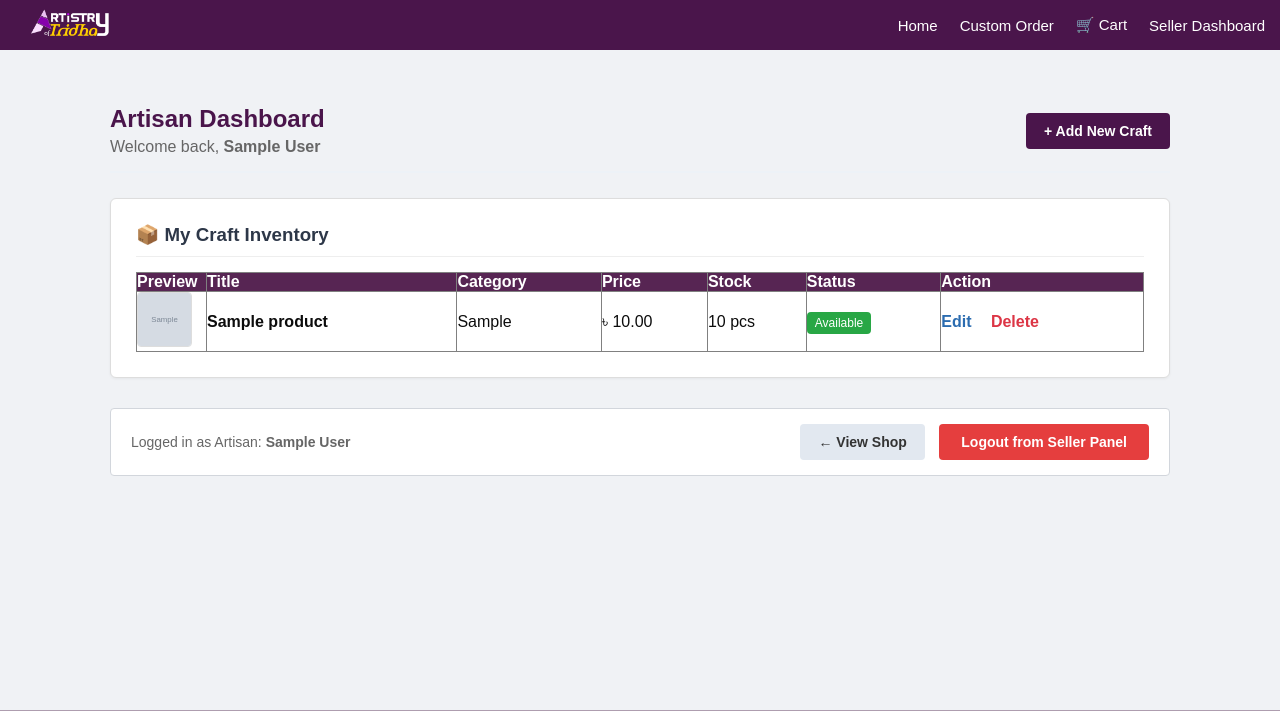
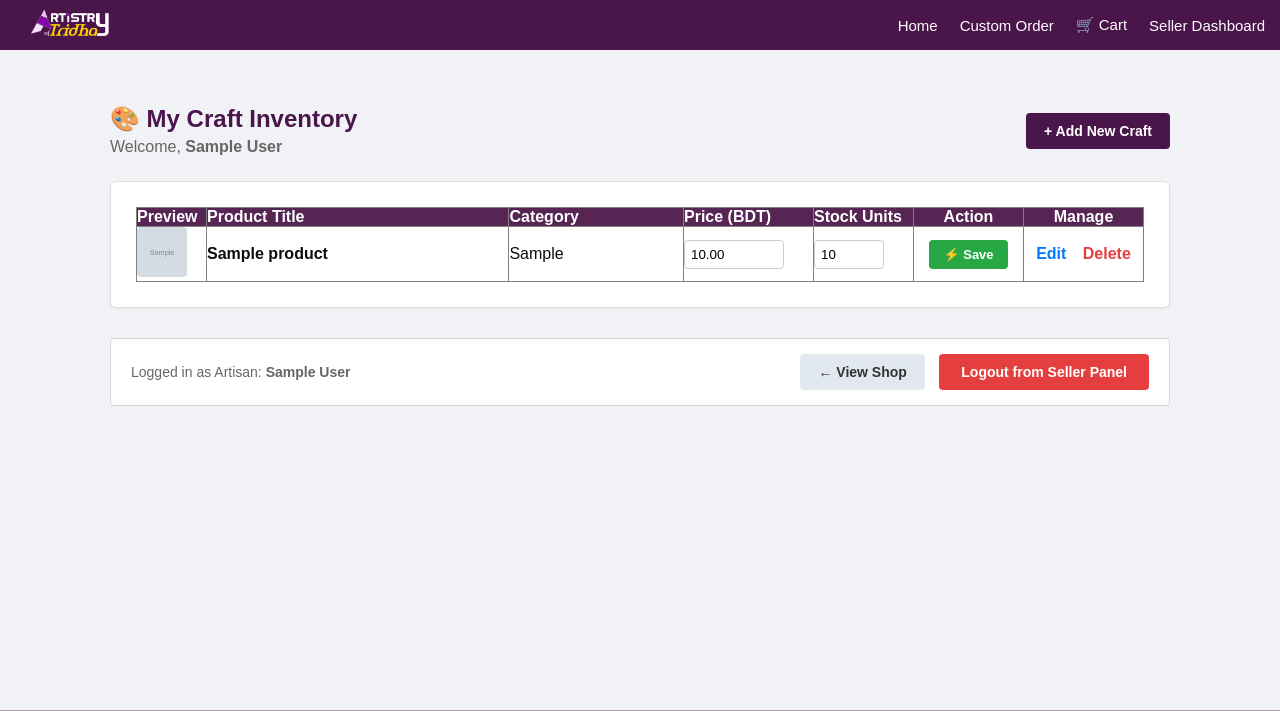
Before and after one commit to Tridha015/artistry-handmade-gift-shop, a PHP site: page /View/seller/dashboard.php in a window 1280 px wide. Shown: the top 711 px of the page. Run offline with PHP 8.4, Linux system fonts and the light colour scheme; the visitor is signed in with stand-in values (Sample User, id 1); tables that the repository leaves empty or names only in its code hold one stand-in row (values such as "Sample post"); grey boxes marked "Sample" are stand-in pictures; a stand-in replaces the project's code that opens the database connection.

Commit message:
Added AJAX

```diff
--- a/Model/AdminModel.php
+++ b/Model/AdminModel.php
@@ -36,7 +36,7 @@ function getAllCustomOrders() {
 function getAllStoreOrders() {
     global $conn;
     $sql = "SELECT o.*, p.title AS product_name, u.name AS customer_name, u.phone AS customer_phone,
-                   d.id AS delivery_id, d.rider_id, d.delivery_status
+d.id AS delivery_id, d.rider_id, d.delivery_status
             FROM orders o
             JOIN products p ON o.product_id = p.id
             JOIN users u ON o.customer_id = u.id
--- a/Model/DeliveryModel.php
+++ b/Model/DeliveryModel.php
@@ -5,7 +5,7 @@ function getAssignedParcels($riderId) {
     global $conn;
     $riderId = intval($riderId);
     $sql = "SELECT d.id AS delivery_id, d.order_id, d.delivery_address, d.delivery_status,
-                   u.name AS customer_name, u.phone AS customer_phone, p.title AS product_name, o.total_price
+            u.name AS customer_name, u.phone AS customer_phone, p.title AS product_name, o.total_price
             FROM deliveries d
             LEFT JOIN orders o ON d.order_id = o.id
             LEFT JOIN users u ON o.customer_id = u.id
@@ -20,7 +20,7 @@ function getCompletedDeliveries($riderId) {
     global $conn;
     $riderId = intval($riderId);
     $sql = "SELECT d.id AS delivery_id, d.order_id, d.delivery_address, d.delivery_status,
-                   u.name AS customer_name, p.title AS product_name, o.total_price
+            u.name AS customer_name, p.title AS product_name, o.total_price
             FROM deliveries d
             LEFT JOIN orders o ON d.order_id = o.id
             LEFT JOIN users u ON o.customer_id = u.id
--- a/View/seller/dashboard.php
+++ b/View/seller/dashboard.php
@@ -1,7 +1,4 @@
 <?php
-ini_set('display_errors', 1);
-ini_set('display_startup_errors', 1);
-error_reporting(E_ALL);
 session_start();
 require_once __DIR__ . '/../../Model/ProductModel.php';
 
@@ -13,82 +10,71 @@ if (!isset($_SESSION['user_role']) || $_SESSION['user_role'] !== 'Seller') {
 $pageTitle = "Seller Dashboard - Artistry";
 require_once __DIR__ . '/../layouts/header.php';
 
-$seller_id = $_SESSION['user_id'] ?? 0;
-$products  = getProductsBySeller($seller_id);
+$sellerId = intval($_SESSION['user_id']);
+$products = getProductsBySeller($sellerId);
 ?>
 
 <div style="max-width: 1100px; margin: 30px auto 60px auto; font-family: sans-serif; padding: 0 20px;">
 
-    <div style="display: flex; justify-content: space-between; align-items: center; margin-bottom: 25px; border-bottom: 2px solid #edf2f7; padding-bottom: 15px;">
+    <!-- Floating Toast Notification -->
+    <div id="seller-toast" style="display: none; position: fixed; top: 20px; right: 20px; z-index: 9999; color: white; padding: 12px 20px; border-radius: 4px; font-weight: bold; box-shadow: 0 4px 10px rgba(0,0,0,0.15);"></div>
+
+    <!-- Header Section -->
+    <div style="display: flex; justify-content: space-between; align-items: center; margin-bottom: 25px;">
         <div>
-            <h2 style="color: #4a154b; margin: 0 0 5px 0;">Artisan Dashboard</h2>
-            <p style="margin: 0; color: #666;">Welcome back, <strong><?php echo htmlspecialchars($_SESSION['user_name'] ?? 'Artisan'); ?></strong></p>
+            <h2 style="color: #4a154b; margin: 0 0 5px 0;">🎨 My Craft Inventory</h2>
+            <p style="margin: 0; color: #666;">Welcome, <strong><?php echo htmlspecialchars($_SESSION['user_name'] ?? 'Artisan'); ?></strong></p>
         </div>
-        <a href="add_product.php" style="background-color: #4a154b; color: white; padding: 10px 18px; text-decoration: none; border-radius: 4px; font-weight: bold; font-size: 14px;">+ Add New Craft</a>
+        <a href="add_product.php" style="background: #4a154b; color: white; padding: 10px 18px; text-decoration: none; border-radius: 4px; font-weight: bold; font-size: 14px;">+ Add New Craft</a>
     </div>
 
-    <?php if (isset($_GET['success'])): ?>
-        <div style="background-color: #d4edda; color: #155724; padding: 12px; border-radius: 4px; margin-bottom: 20px;">
-            <?php echo htmlspecialchars($_GET['success']); ?>
-        </div>
-    <?php endif; ?>
-
-    <?php if (isset($_GET['error'])): ?>
-        <div style="background-color: #f8d7da; color: #721c24; padding: 12px; border-radius: 4px; margin-bottom: 20px;">
-            <?php echo htmlspecialchars($_GET['error']); ?>
-        </div>
-    <?php endif; ?>
-
-    <div style="background: #fff; border: 1px solid #ddd; border-radius: 6px; padding: 25px; box-shadow: 0 1px 3px rgba(0,0,0,0.05);">
-        <h3 style="margin-top: 0; color: #2d3748; border-bottom: 1px solid #eee; padding-bottom: 10px;">📦 My Craft Inventory</h3>
-
-        <table border="1" cellpadding="10" cellspacing="0" style="width: 100%; border-collapse: collapse; text-align: left; margin-top: 15px;">
+    <!-- Product Table Panel -->
+    <div style="background: #fff; border: 1px solid #ddd; border-radius: 6px; padding: 25px; box-shadow: 0 1px 3px rgba(0,0,0,0.05); margin-bottom: 30px;">
+        <table border="1" cellpadding="10" cellspacing="0" style="width: 100%; border-collapse: collapse; text-align: left;">
             <thead>
                 <tr style="background-color: #572553; color: white;">
-                    <th>Preview</th>
-                    <th>Title</th>
+                    <th style="width: 70px;">Preview</th>
+                    <th>Product Title</th>
                     <th>Category</th>
-                    <th>Price</th>
-                    <th>Stock</th>
-                    <th>Status</th>
-                    <th>Action</th>
+                    <th style="width: 130px;">Price (BDT)</th>
+                    <th style="width: 100px;">Stock Units</th>
+                    <th style="width: 110px; text-align: center;">Action</th>
+                    <th style="width: 120px; text-align: center;">Manage</th>
                 </tr>
             </thead>
             <tbody>
                 <?php if ($products && mysqli_num_rows($products) > 0): ?>
                     <?php while ($p = mysqli_fetch_assoc($products)): ?>
-                        <tr>
-                            <td style="width: 70px;">
-                                <img src="../../assets/images/uploads/<?php echo htmlspecialchars($p['image']); ?>" alt="Craft" style="width: 55px; height: 55px; object-fit: cover; border-radius: 4px; border: 1px solid #ddd;" onerror="this.src='../../assets/images/sample1.jpg';">
+                        <tr id="row-<?php echo $p['id']; ?>">
+                            <td>
+                                <img src="../../assets/images/uploads/<?php echo htmlspecialchars($p['image']); ?>" style="width: 50px; height: 50px; object-fit: cover; border-radius: 4px;" onerror="this.src='../../assets/images/sample1.jpg';">
                             </td>
                             <td><strong><?php echo htmlspecialchars($p['title']); ?></strong></td>
                             <td><?php echo htmlspecialchars($p['category']); ?></td>
-                            <td>৳ <?php echo number_format($p['price'], 2); ?></td>
-                            <td><?php echo $p['stock']; ?> pcs</td>
                             <td>
-                                <span style="padding: 4px 8px; border-radius: 4px; font-size: 12px; color: white; background-color: <?php echo ($p['stock'] > 0) ? '#28a745' : '#dc3545'; ?>;">
-                                    <?php echo ($p['stock'] > 0) ? 'Available' : 'Out of Stock'; ?>
-                                </span>
+                                <input type="number" step="0.01" id="price-<?php echo $p['id']; ?>" value="<?php echo $p['price']; ?>" style="width: 100px; padding: 6px; border: 1px solid #ccc; border-radius: 4px;">
                             </td>
                             <td>
-                                <a href="edit_product.php?id=<?php echo $p['id']; ?>" style="color: #2b6cb0; text-decoration: none; font-weight: bold; margin-right: 15px;">Edit</a>
-                                <a href="../../Controller/ProductController.php?action=delete&id=<?php echo $p['id']; ?>" onclick="return confirm('Are you sure you want to delete this craft item?');" style="color: #dc3545; text-decoration: none; font-weight: bold;">Delete</a>
+                                <input type="number" id="stock-<?php echo $p['id']; ?>" value="<?php echo $p['stock']; ?>" style="width: 70px; padding: 6px; border: 1px solid #ccc; border-radius: 4px;">
+                            </td>
+                            <td style="text-align: center;">
+                                <button id="btn-save-<?php echo $p['id']; ?>" onclick="updateStockPrice(<?php echo $p['id']; ?>)" style="background: #28a745; color: white; border: none; padding: 7px 14px; border-radius: 4px; cursor: pointer; font-weight: bold; font-size: 13px;">⚡ Save</button>
+                            </td>
+                            <td style="text-align: center;">
+                                <a href="edit_product.php?id=<?php echo $p['id']; ?>" style="color: #007bff; text-decoration: none; font-weight: bold; margin-right: 12px;">Edit</a>
+                                <a href="../../Controller/ProductController.php?action=delete&id=<?php echo $p['id']; ?>" onclick="return confirm('Are you sure you want to delete this craft?');" style="color: #e53e3e; text-decoration: none; font-weight: bold;">Delete</a>
                             </td>
                         </tr>
                     <?php endwhile; ?>
                 <?php else: ?>
-                    <tr>
-                        <td colspan="7" style="text-align: center; color: #718096; padding: 35px 20px;">
-                            No craft products listed yet.<br><br>
-                            <a href="add_product.php" style="background-color: #4a154b; color: white; padding: 8px 16px; text-decoration: none; border-radius: 4px; font-size: 13px; font-weight: bold;">+ Add Your First Craft Item</a>
-                        </td>
-                    </tr>
+                    <tr><td colspan="7" style="text-align: center; color: #777; padding: 30px;">No products uploaded yet.</td></tr>
                 <?php endif; ?>
             </tbody>
         </table>
     </div>
 
-    <div style="margin-top: 30px; display: flex; justify-content: space-between; align-items: center; background: #fff; padding: 15px 20px; border-radius: 4px; border: 1px solid #d2d6dc;">
+    <!-- Bottom Profile & Logout Bar -->
+    <div style="display: flex; justify-content: space-between; align-items: center; background: #fff; padding: 15px 20px; border-radius: 4px; border: 1px solid #d2d6dc;">
         <div>
             <span style="color: #666; font-size: 14px;">Logged in as Artisan: <strong><?php echo htmlspecialchars($_SESSION['user_name'] ?? 'Seller'); ?></strong></span>
         </div>
@@ -100,6 +86,39 @@ $products  = getProductsBySeller($seller_id);
 
 </div>
 
-<?php
-require_once __DIR__ . '/../layouts/footer.php';
-?>
+<!-- AJAX JavaScript Logic -->
+<script>
+function updateStockPrice(productId) {
+    const priceVal = document.getElementById('price-' + productId).value;
+    const stockVal = document.getElementById('stock-' + productId).value;
+    const saveBtn  = document.getElementById('btn-save-' + productId);
+    const toast    = document.getElementById('seller-toast');
+    const origText = saveBtn.innerText;
+
+    saveBtn.innerText = 'Saving... ⏳';
+    saveBtn.disabled = true;
+
+    const xhr = new XMLHttpRequest();
+    xhr.open('POST', '../../Controller/ProductController.php', true);
+    xhr.setRequestHeader('Content-Type', 'application/x-www-form-urlencoded');
+
+    xhr.onload = function() {
+        saveBtn.disabled = false;
+        saveBtn.innerText = origText;
+        if (xhr.status === 200) {
+            try {
+                const res = JSON.parse(xhr.responseText);
+                toast.innerText = res.message;
+                toast.style.backgroundColor = (res.status === 'success') ? '#28a745' : '#dc3545';
+                toast.style.display = 'block';
+                setTimeout(() => { toast.style.display = 'none'; }, 3000);
+            } catch(e) {
+                console.error('JSON parse error', e);
+            }
+        }
+    };
+    xhr.send('action=ajax_update_stock_price&product_id=' + encodeURIComponent(productId) + '&price=' + encodeURIComponent(priceVal) + '&stock=' + encodeURIComponent(stockVal));
+}
+</script>
+
+<?php require_once __DIR__ . '/../layouts/footer.php'; ?>
```
Also changed, not shown: Controller/AdminController.php (+42 -17 lines), Controller/ProductController.php (+26 -0 lines), View/admin/dashboard.php (+55 -8 lines).
